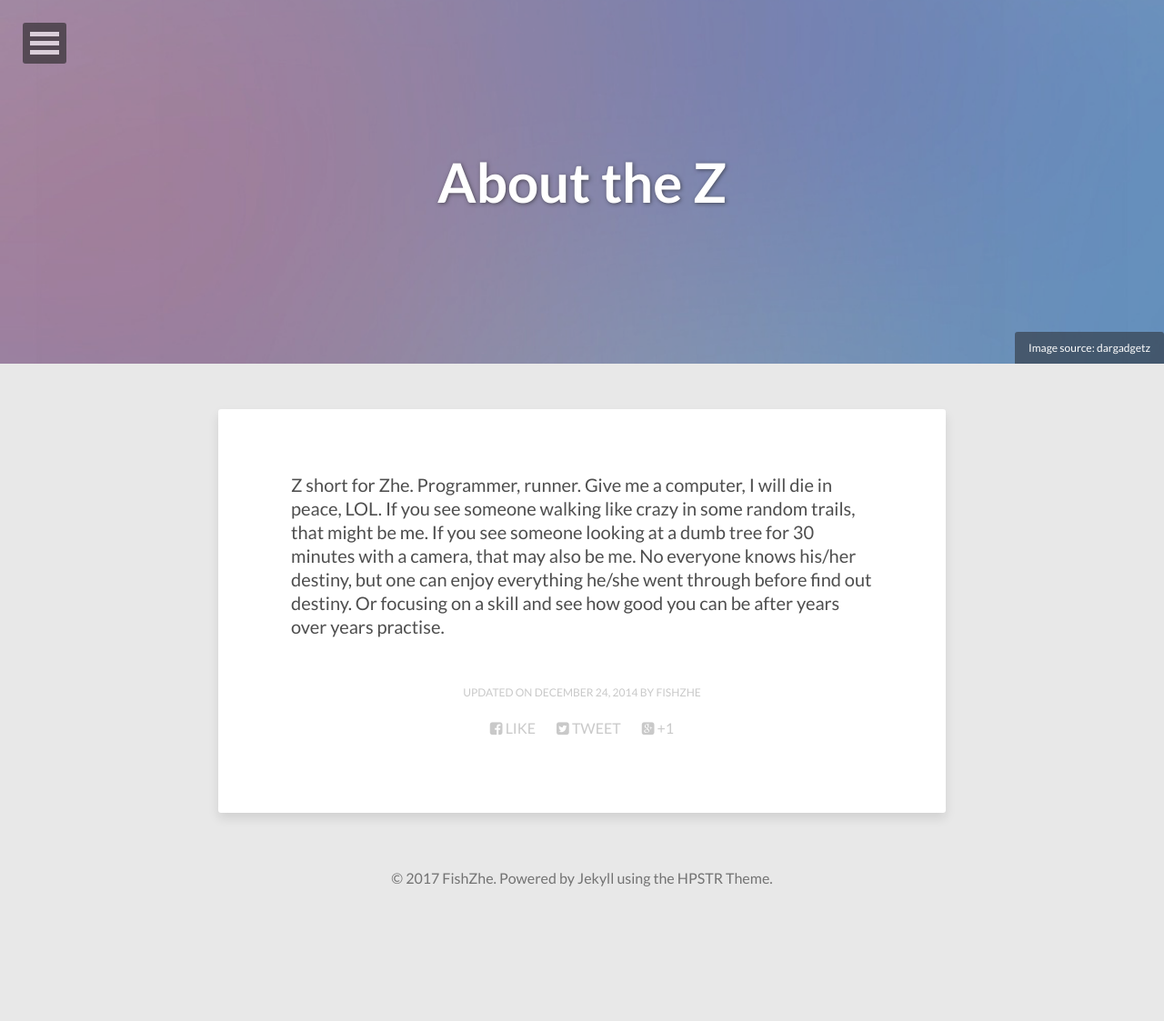
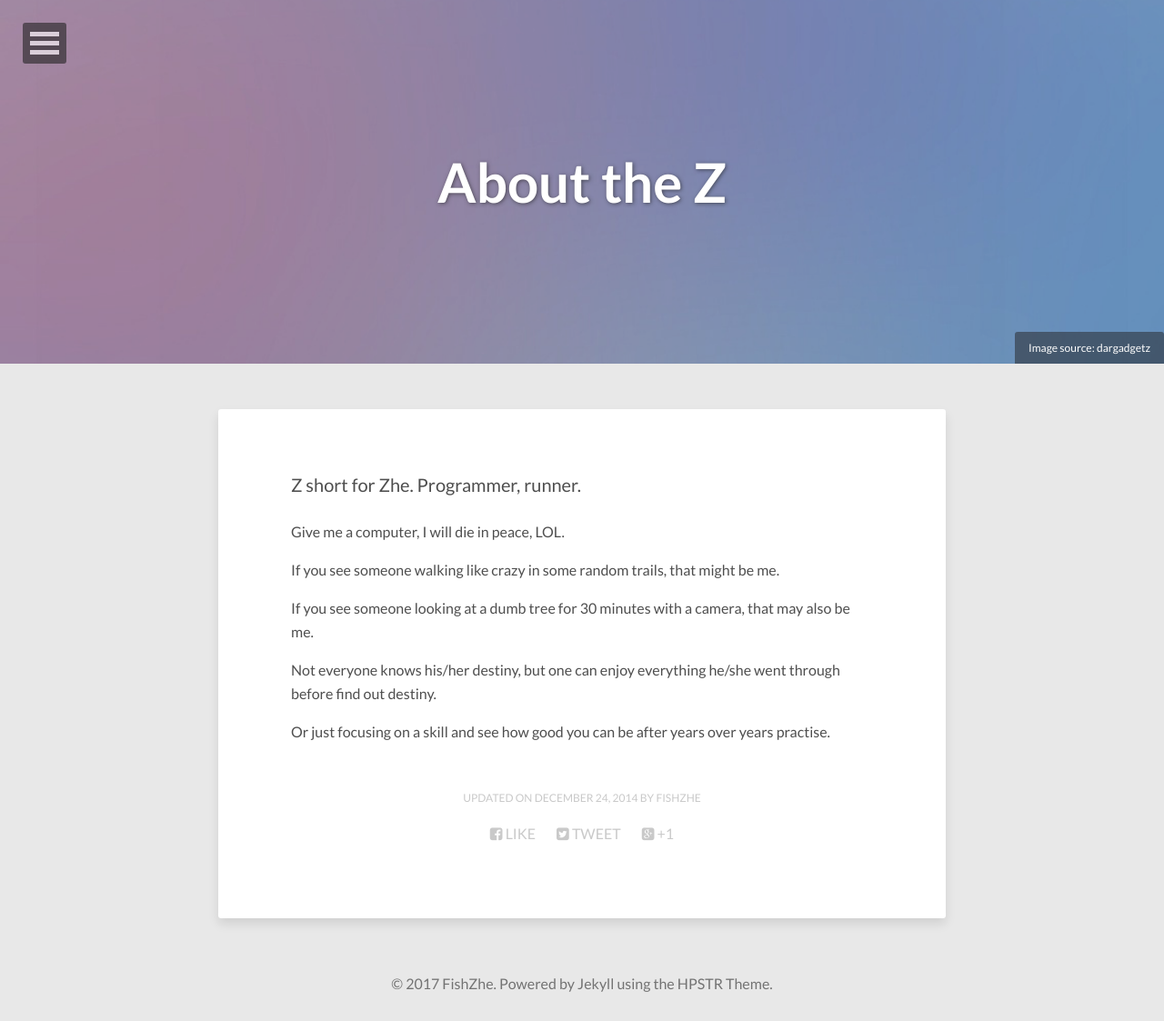
Before and after one commit to fishzhe/fishzhe.github.io, a Jekyll site: the page built from about/index.md, in a window 1280 px wide. Shown: the whole page at 91% size. Built offline with Jekyll 4.4.1, drawn with Linux system fonts in a browser that asks for light colours; nearby versions of some CDN libraries; before the commit the page ends 1007 px from its top, so only the background shows below that.

Commit message:
Update format of about me page

```diff
--- a/about/index.md
+++ b/about/index.md
@@ -9,10 +9,18 @@ comments: false
 modified: 2014-12-24
 ---
 
-Z short for Zhe. Programmer, runner. Give me a computer, I will die in
-peace, LOL. If you see someone walking like crazy in some random trails,
-that might be me. If you see someone looking at a dumb tree for 30 minutes
-with a camera, that may also be me. No everyone knows his/her destiny, but
-one can enjoy everything he/she went through before find out destiny. Or
-focusing on a skill and see how good you can be after years over years
+Z short for Zhe. Programmer, runner.
+
+Give me a computer, I will die in peace, LOL.
+
+If you see someone walking like crazy in some random trails, that might
+be me.
+
+If you see someone looking at a dumb tree for 30 minutes with a camera,
+that may also be me.
+
+Not everyone knows his/her destiny, but one can enjoy everything he/she
+went through before find out destiny.
+
+Or just focusing on a skill and see how good you can be after years over years
 practise.
```
Also changed, not shown: 2 other files.
